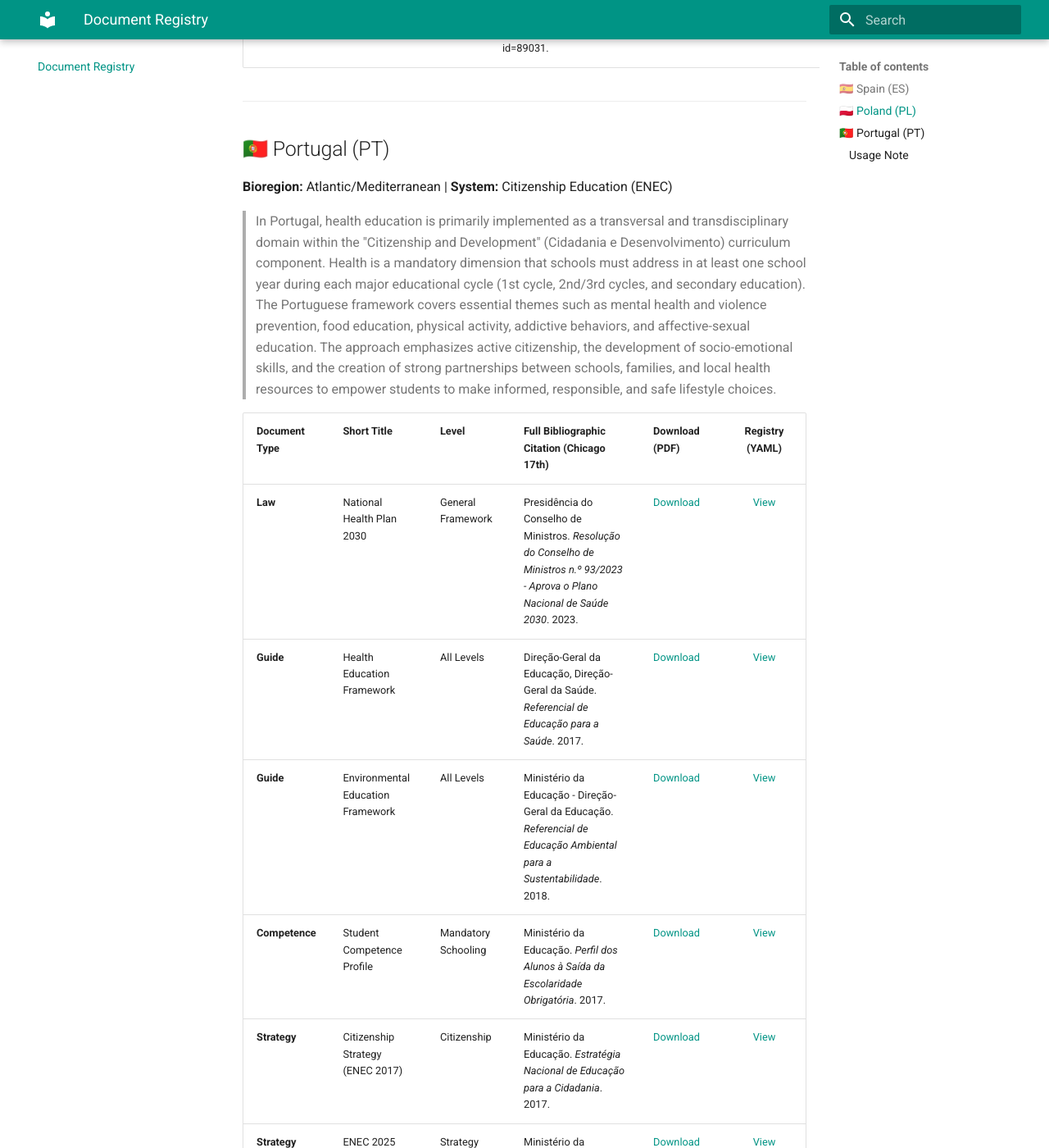
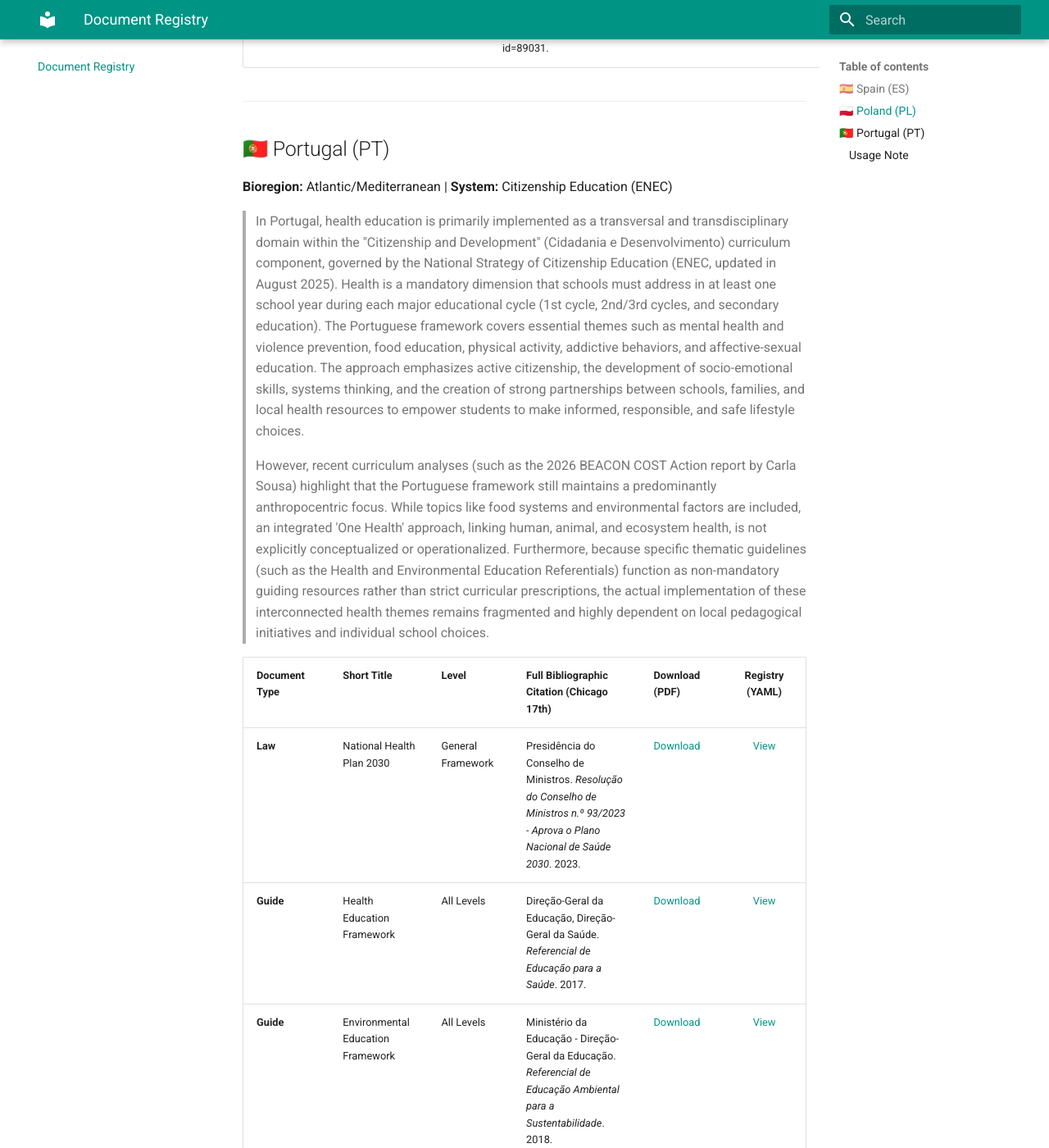
Before and after one commit to krzyworzeka-svg/EU-Health-Ed-Repository, an MkDocs documentation site: the page built from docs/registry.md, in a window 1280 px wide and 1400 px high, scrolled down 2609 px. Shown: the whole window at 82% size. Built offline with MkDocs 1.6.1 and Material for MkDocs 9.7.7, drawn with Linux system fonts in a browser that asks for light colours; some of the changed text lies outside the part shown.

Commit message:
fix(PT): rename PT_DOC_005 from 2017 Strategy to 2025 Aprendizagens Essenciais
- Rename PDF: PT_2017_Strategy_Citizenship.pdf -> PT_2025_Curriculum_Citizenship.pdf
- Rename transcript: PT_2017_Strategy_Citizenship_RAW.md -> PT_2025_Curriculum_Citizenship_RAW.md
- Update master.yaml: correct date (2025-09-01), level, tags, oh_ph_indicators
- Update references.bib: replace PT_2017_EstrategiaCidadania with PT_2025_AprendizagensEssenciaisCidadania
- Update docs/registry.md: correct document type (Curriculum), title, citation, download link
- Update review tables (data/PT/review_PT.md, docs/reviews/PT.md): new filename
- Update system summary (master.yaml + registry.md): add ENEC 2025 reference,
  systems thinking, and BEACON COST Action 2026 critical analysis paragraph

```diff
--- a/docs/registry.md
+++ b/docs/registry.md
@@ -35,7 +35,9 @@
 ## 🇵🇹 Portugal (PT)
 **Bioregion:** Atlantic/Mediterranean | **System:** Citizenship Education (ENEC)
 
-> In Portugal, health education is primarily implemented as a transversal and transdisciplinary domain within the "Citizenship and Development" (Cidadania e Desenvolvimento) curriculum component. Health is a mandatory dimension that schools must address in at least one school year during each major educational cycle (1st cycle, 2nd/3rd cycles, and secondary education). The Portuguese framework covers essential themes such as mental health and violence prevention, food education, physical activity, addictive behaviors, and affective-sexual education. The approach emphasizes active citizenship, the development of socio-emotional skills, and the creation of strong partnerships between schools, families, and local health resources to empower students to make informed, responsible, and safe lifestyle choices.
+> In Portugal, health education is primarily implemented as a transversal and transdisciplinary domain within the "Citizenship and Development" (Cidadania e Desenvolvimento) curriculum component, governed by the National Strategy of Citizenship Education (ENEC, updated in August 2025). Health is a mandatory dimension that schools must address in at least one school year during each major educational cycle (1st cycle, 2nd/3rd cycles, and secondary education). The Portuguese framework covers essential themes such as mental health and violence prevention, food education, physical activity, addictive behaviors, and affective-sexual education. The approach emphasizes active citizenship, the development of socio-emotional skills, systems thinking, and the creation of strong partnerships between schools, families, and local health resources to empower students to make informed, responsible, and safe lifestyle choices.
+>
+> However, recent curriculum analyses (such as the 2026 BEACON COST Action report by Carla Sousa) highlight that the Portuguese framework still maintains a predominantly anthropocentric focus. While topics like food systems and environmental factors are included, an integrated 'One Health' approach, linking human, animal, and ecosystem health, is not explicitly conceptualized or operationalized. Furthermore, because specific thematic guidelines (such as the Health and Environmental Education Referentials) function as non-mandatory guiding resources rather than strict curricular prescriptions, the actual implementation of these interconnected health themes remains fragmented and highly dependent on local pedagogical initiatives and individual school choices.
 
 | Document Type | Short Title | Level | Full Bibliographic Citation (Chicago 17th) | Download (PDF) | Registry (YAML) |
 | :--- | :--- | :--- | :--- | :--- | :---: |
@@ -43,7 +45,7 @@
 | **Guide** | Health Education Framework | All Levels | Direção-Geral da Educação, Direção-Geral da Saúde. *Referencial de Educação para a Saúde*. 2017. | [Download](https://github.com/krzyworzeka-svg/EU-Health-Ed-Repository/raw/main/data/PT/sources/PT_2017_Guide_Health.pdf) | [View](https://raw.githubusercontent.com/krzyworzeka-svg/EU-Health-Ed-Repository/main/data/PT/master.yaml) |
 | **Guide** | Environmental Education Framework | All Levels | Ministério da Educação - Direção-Geral da Educação. *Referencial de Educação Ambiental para a Sustentabilidade*. 2018. | [Download](https://github.com/krzyworzeka-svg/EU-Health-Ed-Repository/raw/main/data/PT/sources/PT_2018_Guide_Environment.pdf) | [View](https://raw.githubusercontent.com/krzyworzeka-svg/EU-Health-Ed-Repository/main/data/PT/master.yaml) |
 | **Competence** | Student Competence Profile | Mandatory Schooling | Ministério da Educação. *Perfil dos Alunos à Saída da Escolaridade Obrigatória*. 2017. | [Download](https://github.com/krzyworzeka-svg/EU-Health-Ed-Repository/raw/main/data/PT/sources/PT_2017_Profile_Students.pdf) | [View](https://raw.githubusercontent.com/krzyworzeka-svg/EU-Health-Ed-Repository/main/data/PT/master.yaml) |
-| **Strategy** | Citizenship Strategy (ENEC 2017) | Citizenship | Ministério da Educação. *Estratégia Nacional de Educação para a Cidadania*. 2017. | [Download](https://github.com/krzyworzeka-svg/EU-Health-Ed-Repository/raw/main/data/PT/sources/PT_2017_Strategy_Citizenship.pdf) | [View](https://raw.githubusercontent.com/krzyworzeka-svg/EU-Health-Ed-Repository/main/data/PT/master.yaml) |
+| **Curriculum** | Essential Learning: Citizenship & Development (2025) | Primary & Secondary (ISCED 1-3) | Ministério da Educação. *Aprendizagens Essenciais -- Componente Curricular Ensino Básico e Ensino Secundário: Cidadania e Desenvolvimento*. 1 de setembro de 2025. | [Download](https://github.com/krzyworzeka-svg/EU-Health-Ed-Repository/raw/main/data/PT/sources/PT_2025_Curriculum_Citizenship.pdf) | [View](https://raw.githubusercontent.com/krzyworzeka-svg/EU-Health-Ed-Repository/main/data/PT/master.yaml) |
 | **Strategy** | ENEC 2025 (Strategic Document) | Strategy 2025 | Ministério da Educação. *Estratégia Nacional de Educação para a Cidadania (Documento Estratégico)*. 2025. | [Download](https://github.com/krzyworzeka-svg/EU-Health-Ed-Repository/raw/main/data/PT/sources/PT_2025_Strategy_Citizenship_A.pdf) | [View](https://raw.githubusercontent.com/krzyworzeka-svg/EU-Health-Ed-Repository/main/data/PT/master.yaml) |
 | **Strategy** | ENEC 2025 (Resolution) | Strategy 2025 | Presidência do Conselho de Ministros. *Resolução do Conselho de Ministros n.º 127/2025 - Aprova a Estratégia Nacional de Educação para a Cidadania*. 2025. | [Download](https://github.com/krzyworzeka-svg/EU-Health-Ed-Repository/raw/main/data/PT/sources/PT_2025_Strategy_Citizenship_B.pdf) | [View](https://raw.githubusercontent.com/krzyworzeka-svg/EU-Health-Ed-Repository/main/data/PT/master.yaml) |
 
```
Also changed, not shown: data/PT/review_PT.md (+1 -1 lines), docs/reviews/PT.md (+1 -1 lines), data/PT/transcripts/PT_2025_Curriculum_Citizenship_RAW.md (renamed from data/PT/transcripts/PT_2017_Strategy_Citizenship_RAW.md), 4 other files.
